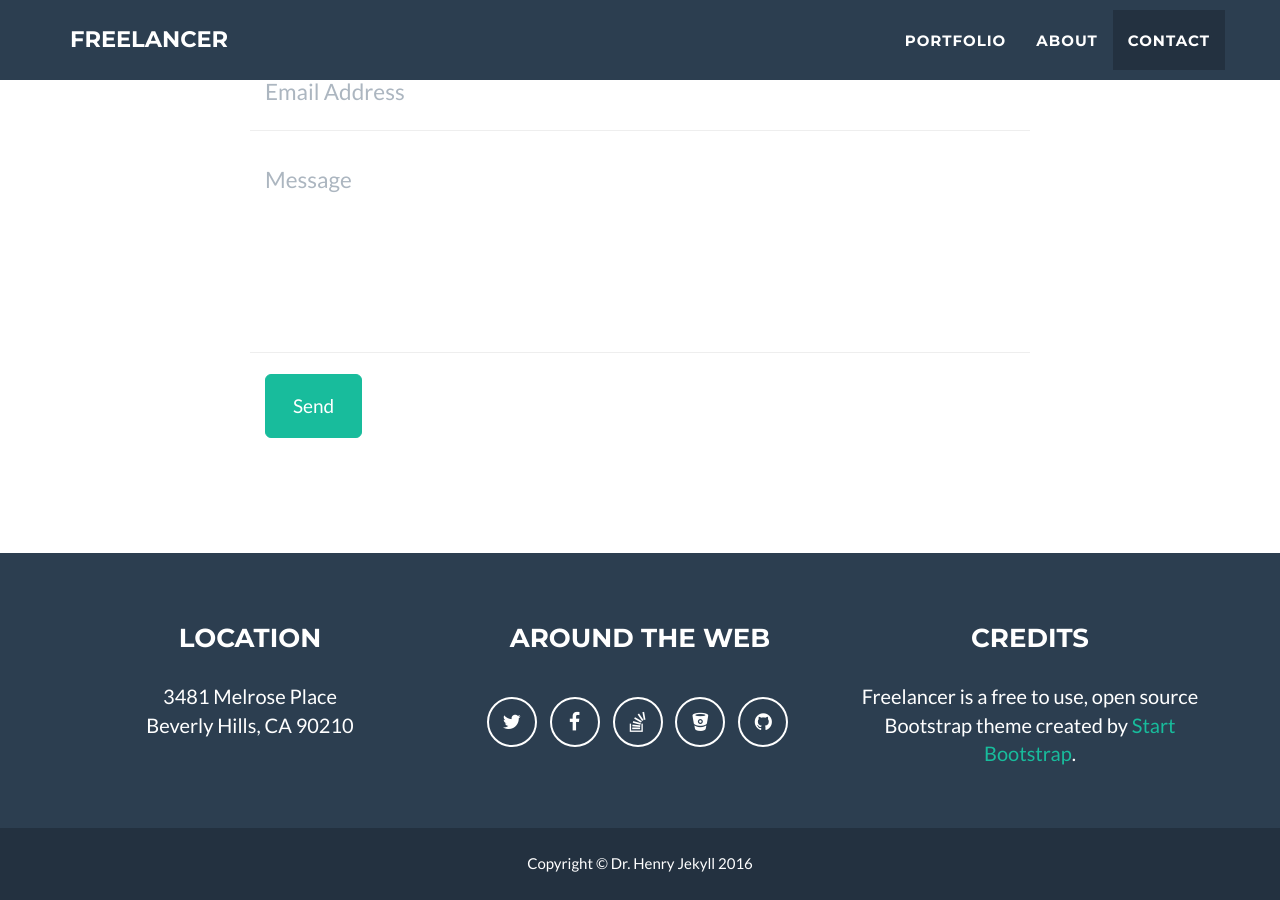
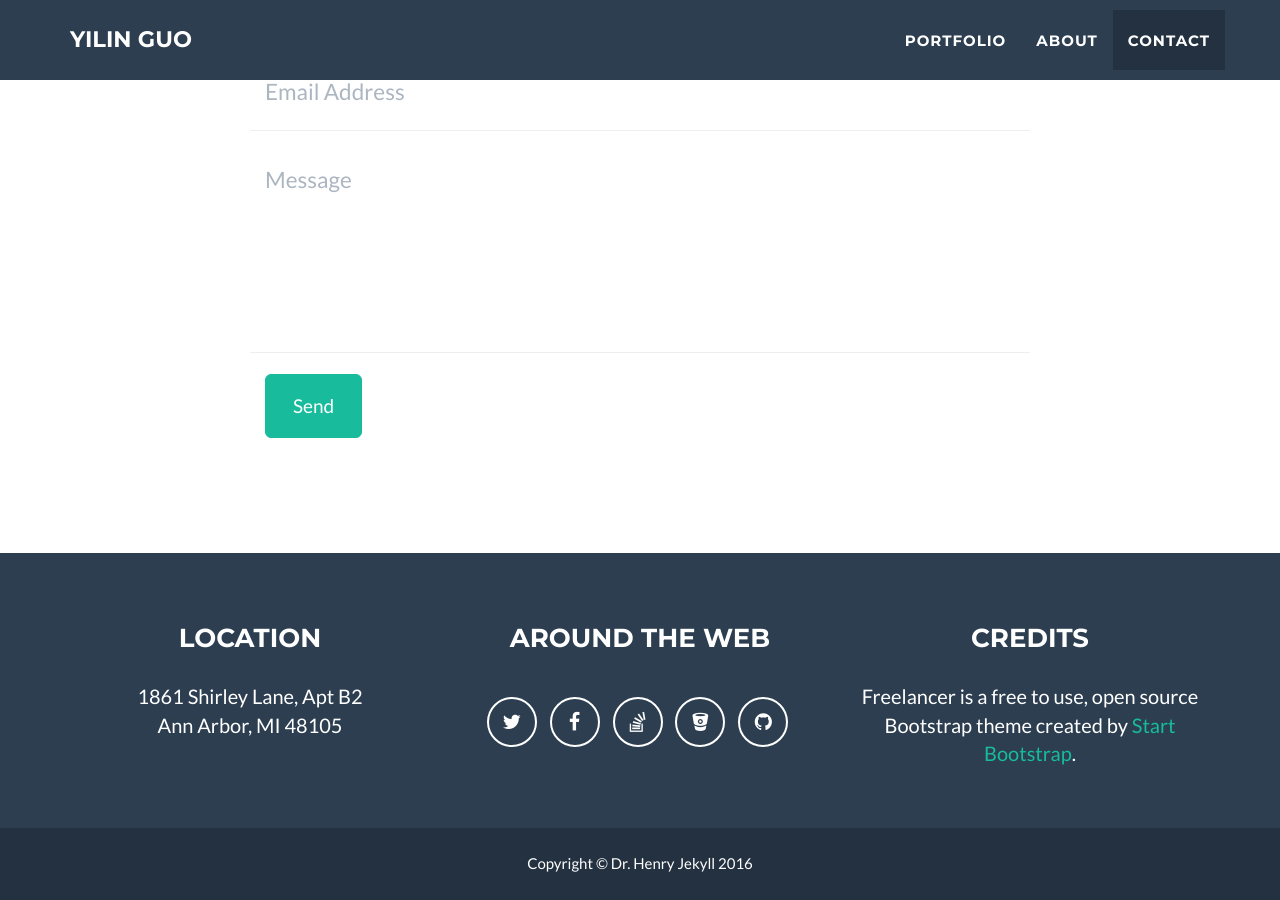
Before and after one commit to YilinGUO/YilinGUO.github.io, a Jekyll site: the page built from index.html, in a window 1280 px wide and 900 px high, scrolled down 2485 px. Built offline with Jekyll 4.4.1, drawn with Linux system fonts in a browser that asks for light colours; some of the changed text lies outside the part shown.

Commit message:
updated all

```diff
--- a/_config.yml
+++ b/_config.yml
@@ -1,10 +1,10 @@
 # Site settings
-title: Freelancer
-email: your-email@domain.com
-url: https://example.github.io
+title: Yilin Guo
+email: guoyilin@umich.edu
+url: https://yilinguo.github.io
 description: "Write an awesome description for your new site here. You can edit this line in _config.yml. It will appear in your document head meta (for Google search results) and in your feed.xml site description."
 skills: "Web Developer - Graphic Artist - User Experience Designer"
-meta_author: LastName FirstName
+meta_author: Yilin GUO
 
 # Google webmaster tools
 google_verify:
@@ -51,8 +51,8 @@ social:
 
 # Postal address (add as many lines as necessary)
 address:
-  - line: 3481 Melrose Place
-  - line: Beverly Hills, CA 90210
+  - line: 1861 Shirley Lane, Apt B2
+  - line: Ann Arbor, MI 48105
 
 # Credits content
 credits: 'Freelancer is a free to use, open source Bootstrap theme created by <a href="http://startbootstrap.com">Start Bootstrap</a>.'
--- a/_includes/about.html
+++ b/_includes/about.html
@@ -16,7 +16,7 @@
                 </div>
                 <div class="col-lg-8 col-lg-offset-2 text-center">
                     <a href="#" class="btn btn-lg btn-outline">
-                        <i class="fa fa-download"></i> Download Theme
+                        <i class="fa fa-download"></i> Download Resume
                     </a>
                 </div>
             </div>
--- a/_includes/contact_static.html
+++ b/_includes/contact_static.html
@@ -9,7 +9,7 @@
 		</div>
 		<div class="row">
 			<div class="col-lg-8 col-lg-offset-2">
-				<form  action="//formspree.io/you@email.com" method="POST" name="sentMessage" id="contactForm" novalidate>
+				<form  action="//formspree.io/guoyilin@umich.edu" method="POST" name="sentMessage" id="contactForm" novalidate>
 					<div class="row control-group">
 						<div class="form-group col-xs-12 floating-label-form-group controls">
 							<label>Name</label>
```
